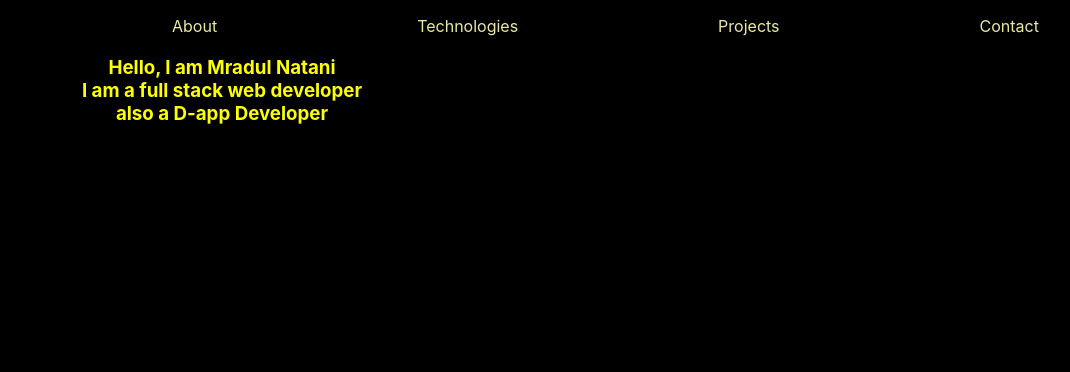
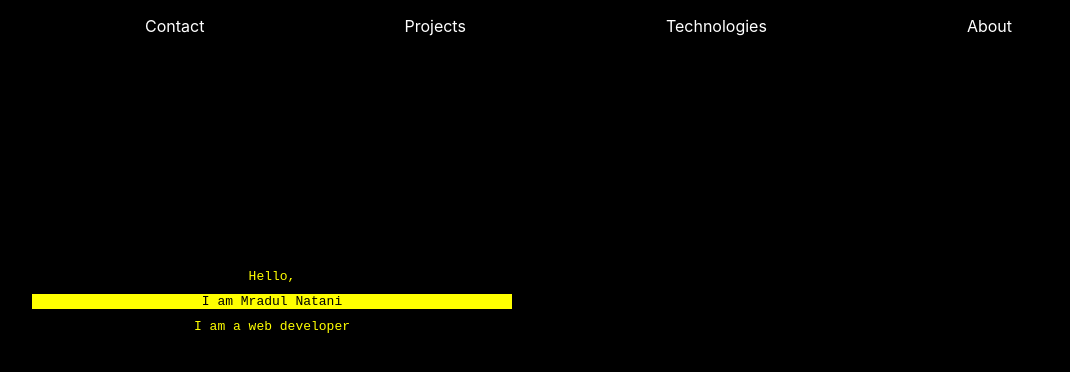
Before and after one commit to mradulnatani/portfolio, a React (Create React App) app in the folder my-portfolio/: page / in a window 1280 px wide. Shown: the top 372 px of the page, without its empty margins (68-1138 px from the left). Built offline with nearby package versions, Linux system fonts and the light colour scheme.

Commit message:
added features

```diff
--- a/my-portfolio/src/App.js
+++ b/my-portfolio/src/App.js
@@ -1,11 +1,13 @@
 import './App.css';
 import Navbar from './MyComponents/navbar';
 import Main from './MyComponents/main';
+import Picture from './MyComponents/picture';
 function App() {
   return (
     <div className="App">
       <Navbar/>
       <Main/>
+      <Picture/>
     </div>
   );
 }
--- a/my-portfolio/src/MyComponents/main.css
+++ b/my-portfolio/src/MyComponents/main.css
@@ -1,8 +1,11 @@
 .intro-content {
     color:yellow;
+    padding-top: 200px;
 }
-.intro-content h3{
-    margin:0px 700px 0px 0px;
+.intro-content p{
+    margin:10px 700px 0px 100px;
+    font: optional;
+    font-size: medium;
 }
 .intro-content .first{
     margin-top: 350px;
--- a/my-portfolio/src/MyComponents/main.js
+++ b/my-portfolio/src/MyComponents/main.js
@@ -1,13 +1,31 @@
-import React from 'react'
-import './main.css'
+import React, { useState } from 'react';
+import './main.css';
+
 export default function Main() {
+  const [field, setField] = useState(true);
+
+  // Get the button element
+  //const button = document.getElementById('autoClickButton');
+
+  // Function to simulate a click
+  //function autoClick() {
+    //button.click();
+  //}
+  // Set a timeout to toggle the 'field' state every 2 seconds
+  setTimeout(() => setField(!field), 2000);
+
   return (
     <div className='intro-content'>
-        <br/>
-        <br/>
-        <h3>Hello, I am Mradul Natani</h3>
-        <h3>I am a full stack web developer</h3>
-        <h3>also a D-app Developer</h3>
+      <br />
+      <br />
+      <pre>
+        <p>Hello,</p>
+        <p style={{backgroundColor:'yellow', color:'black'}}>I am Mradul Natani</p>
+        {field ? <p>I am a web developer</p> : <p>also a d-app developer</p>}
+      </pre>
+      <button id='autoClickButton' style={{ visibility: 'hidden' }}>
+        Click Me!
+      </button>
     </div>
-  )
+  );
 }
--- a/my-portfolio/src/MyComponents/navbar.css
+++ b/my-portfolio/src/MyComponents/navbar.css
@@ -1,6 +1,6 @@
 .navigation li{
     list-style: none;
-    float: left;
-    margin-left: 200px;
-    color: rgb(234, 234, 163);
+    float: right;
+    margin-right: 200px;
+    color: white;
 }
```
Also changed, not shown: my-portfolio/src/MyComponents/picture.js (added, +8 -0 lines), my-portfolio/src/images/myimg.png (added).
